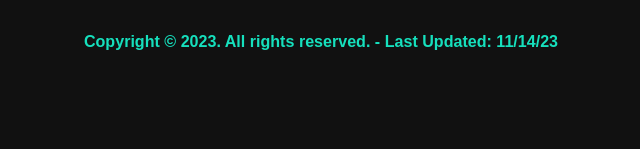
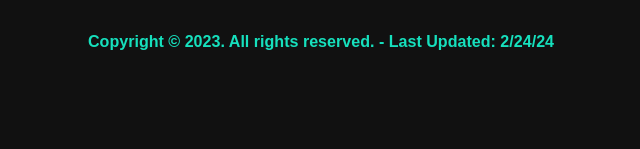
Before and after one commit to abovespirit/Portfolio-Website, a plain HTML site: page index.html in a window 1280 px wide. Shown: the part 4632-4781 px from the top of the page, 419-1059 px from the left. Drawn offline with nearby package versions, Linux system fonts and the light colour scheme; files whose address does not match are found by name.

Commit message:
Update index.html

```diff
--- a/index.html
+++ b/index.html
@@ -201,7 +201,7 @@
                 </a>
             </li>
         </ul>
-        <h6>Copyright © 2023. All rights reserved.  -  Last Updated: 11/14/23 </h6>
+        <h6>Copyright © 2023. All rights reserved.  -  Last Updated: 2/24/24 </h6>
     </footer>
     <script src="js/index.js"></script>
 </body>
```
